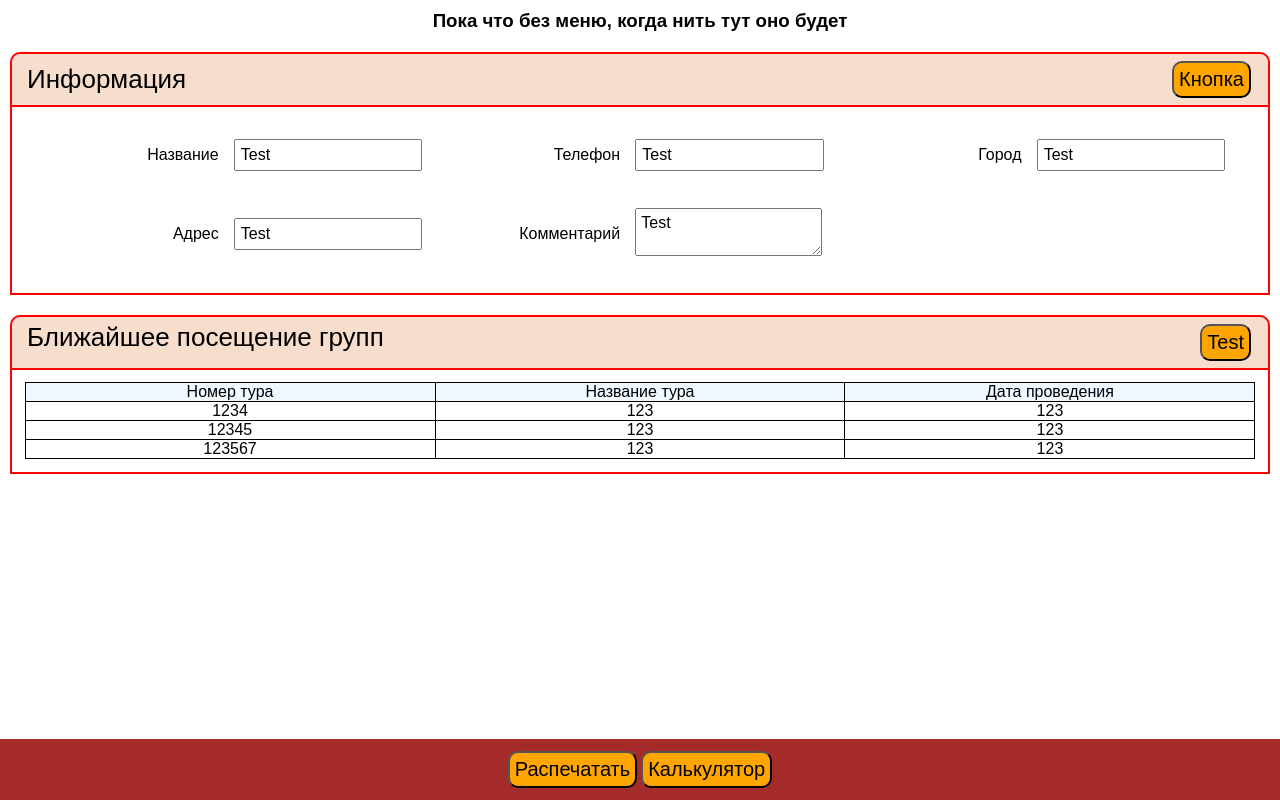
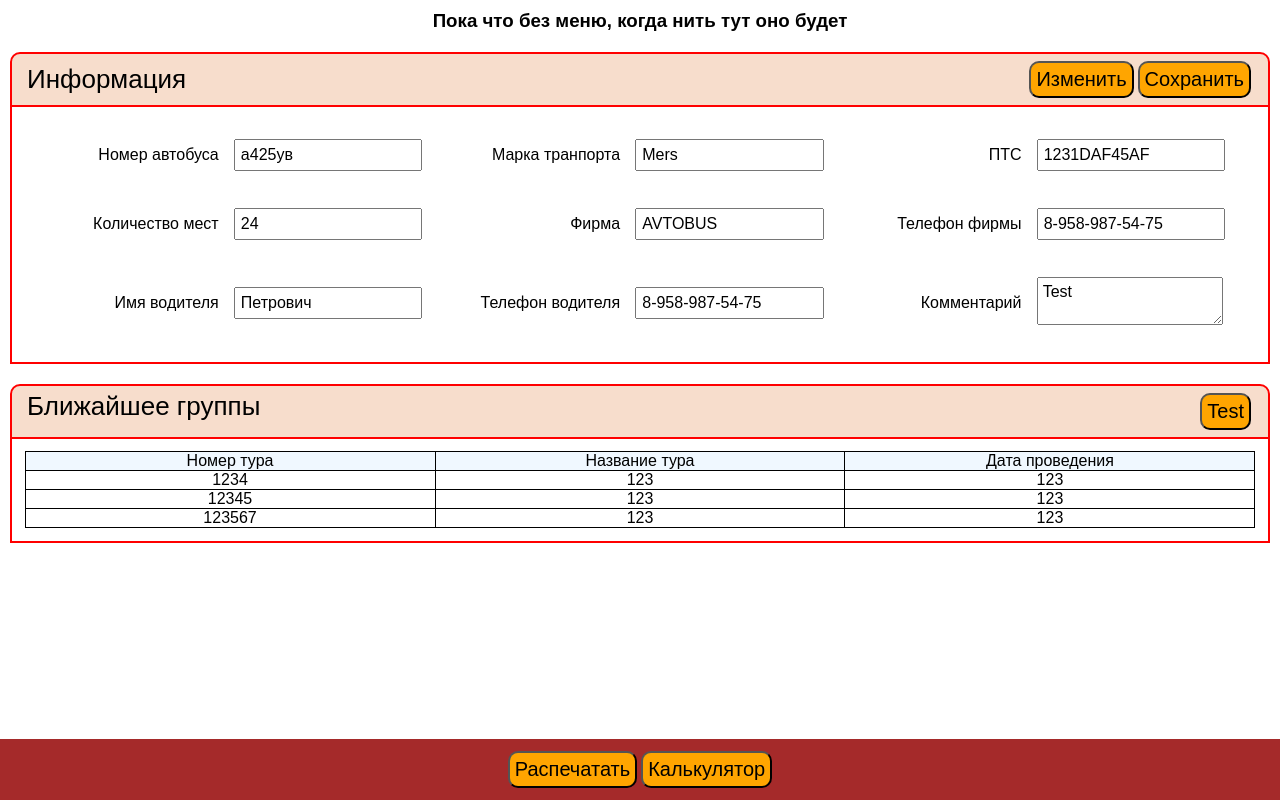
Before and after one commit to Daskendrik/Guided_Tours, a React (Create React App) app in the folder react/tourreact/: page / in a window 1280 px wide. Built offline with nearby package versions, Linux system fonts and the light colour scheme; no server answers.

Commit message:
done Bus

```diff
--- a/react/tourreact/src/App.js
+++ b/react/tourreact/src/App.js
@@ -1,12 +1,12 @@
 import './App.css';
 import Footer from './Components/Additional/Footer';
-import Museum from './Components/Pages/Views/Museum';
+import Bus from './Components/Pages/Views/Bus';
 
 function App() {
   return (
     <div className="App">
       <h3>Пока что без меню, когда нить тут оно будет</h3>
-      <Museum />
+      <Bus />
       <Footer />
     </div>
   );
--- a/react/tourreact/src/Components/Buttons/StandartBtn.js
+++ b/react/tourreact/src/Components/Buttons/StandartBtn.js
@@ -1,9 +1,9 @@
 import styles from './StandartBtn.module.css';
 
 const StandartBtn = (props) => {
-  const { id, title } = props;
+  const { id, title, func } = props;
   return (
-    <button className={styles.btn} key={id}>
+    <button className={styles.btn} key={id} onClick={func}>
       {title}
     </button>
   );
--- a/react/tourreact/src/Components/FormApplets/FormApplet.jsx
+++ b/react/tourreact/src/Components/FormApplets/FormApplet.jsx
@@ -5,7 +5,7 @@ import StandartBtn from '../Buttons/StandartBtn';
 
 const FormApplet = (props) => {
   const {
-    UIBtn = [{ title: 'Кнопка', function: '', id: uuidv4() }],
+    buttons = [{ title: 'Кнопка', function: '', id: uuidv4() }],
     data = [
       {
         Lable: 'Test',
@@ -34,8 +34,10 @@ const FormApplet = (props) => {
         <div className={styles.header}>
           <div className={styles.title}>{title}</div>
           <div className={styles.button}>
-            {UIBtn.map((btn) => {
-              return <StandartBtn key={btn.id} title={btn.title} />;
+            {buttons.map((btn) => {
+              return (
+                <StandartBtn key={btn.id} title={btn.title} func={btn.func} />
+              );
             })}
           </div>
         </div>
--- a/react/tourreact/src/Components/Pages/Views/Bus.js
+++ b/react/tourreact/src/Components/Pages/Views/Bus.js
@@ -0,0 +1,164 @@
+import { useEffect } from 'react';
+import FormApplet from '../../FormApplets/FormApplet';
+import ListApplet from '../../ListApplets/ListApplet';
+import { useState } from 'react';
+import { v4 as uuidv4 } from 'uuid';
+
+const Bus = () => {
+  const [isLoading, setIsLoading] = useState(true);
+  const [isReadOnly, setReadOnly] = useState(true);
+
+  const [namberInfo, setNamberInfo] = useState('а425ув'); //Номер автобуса
+  const [markInfo, setMarkInfo] = useState('Mers'); //Марка транпорта
+  const [ptcInfo, setPTCInfo] = useState('1231DAF45AF'); //ПТС
+  const [sitsInfo, setSitsInfo] = useState('24'); //Количество мест
+  const [companyInfo, setCompanyInfo] = useState('AVTOBUS'); //Фирма
+  const [companyTelInfo, setCompanyTelInfo] = useState('8-958-987-54-75'); //Телефон фирмы
+  const [driversNameInfo, setDriversNameInfo] = useState('Петрович'); //Имя водителя
+  const [driversTelInfo, setDriversTelInfo] = useState('8-958-987-54-75'); //Телефон водителя
+  const [commetInfo, setCommetInfo] = useState('Test'); //Комментарий
+  let dataMain = [];
+  let dataList = [];
+  let buttons = [];
+
+  useEffect(() => {
+    async function fetchData() {
+      try {
+        const res = await fetch(
+          'https://my-json-server.typicode.com/Daskendrik/demo_data/db'
+        );
+        const dataIntegration = await res.json();
+        console.log(dataIntegration);
+        if (!!dataIntegration) {
+          setNamberInfo(dataIntegration.namberInfo);
+          setMarkInfo(dataIntegration.markInfo);
+          setPTCInfo(dataIntegration.ptcInfo);
+          setSitsInfo(dataIntegration.sitsInfo);
+          setCompanyInfo(dataIntegration.companyTelInfo);
+          setCompanyTelInfo(dataIntegration.commetInfo);
+          setDriversNameInfo(dataIntegration.driversNameInfo);
+          setDriversTelInfo(dataIntegration.driversTelInfo);
+          setCommetInfo(dataIntegration.commetInfo);
+        }
+      } catch (error) {
+        console.log(error);
+      }
+      console.log('finish');
+    }
+    fetchData();
+    setIsLoading(false);
+  }, []);
+  dataMain = [
+    {
+      Lable: 'Номер автобуса',
+      Velue: namberInfo,
+      Type: 'text',
+      id: uuidv4(),
+    },
+    {
+      Lable: 'Марка транпорта',
+      Velue: markInfo,
+      Type: 'text',
+      id: uuidv4(),
+    },
+    {
+      Lable: 'ПТС',
+      Velue: ptcInfo,
+      Type: 'text',
+      id: uuidv4(),
+    },
+    {
+      Lable: 'Количество мест',
+      Velue: sitsInfo,
+      Type: 'text',
+      id: uuidv4(),
+    },
+    {
+      Lable: 'Фирма',
+      Velue: companyInfo,
+      Type: 'text',
+      id: uuidv4(),
+    },
+    {
+      Lable: 'Телефон фирмы',
+      Velue: companyTelInfo,
+      Type: 'tel',
+      id: uuidv4(),
+    },
+    {
+      Lable: 'Имя водителя',
+      Velue: driversNameInfo,
+      Type: 'text',
+      id: uuidv4(),
+    },
+    {
+      Lable: 'Телефон водителя',
+      Velue: driversTelInfo,
+      Type: 'tel',
+      id: uuidv4(),
+    },
+    {
+      Lable: 'Комментарий',
+      Velue: commetInfo,
+      Type: 'textarea',
+      id: uuidv4(),
+    },
+  ];
+
+  dataList = [
+    {
+      element: 'Header',
+      nameColumn: [
+        { title: 'Номер тура', id: 'number' },
+        { title: 'Название тура', id: 'name' },
+        { title: 'Дата проведения', id: 'date' },
+      ],
+    },
+    {
+      element: 'Body',
+      elements: [
+        ['1234', '123', '123'],
+        ['12345', '123', '123'],
+        ['123567', '123', '123'],
+      ],
+    },
+  ];
+
+  function handleSetReadOnly() {
+    setReadOnly(false);
+  }
+
+  buttons = [
+    {
+      id: 'change',
+      title: 'Изменить',
+      func: function handleSetReadOnly() {
+        setReadOnly(false);
+      },
+    },
+    {
+      id: 'set',
+      title: 'Сохранить',
+      func: function handleSetReadOnly() {
+        setReadOnly(true);
+      },
+    },
+  ];
+  if (isLoading) {
+    return <>Loading...</>;
+  }
+
+  return (
+    <>
+      <FormApplet
+        data={dataMain}
+        title="Информация"
+        buttons={buttons}
+        isReadOnly={isReadOnly}
+      />
+      <ListApplet arrListColum={dataList} title="Ближайшее группы" />
+    </>
+  );
+};
+
+export default Bus;
```
